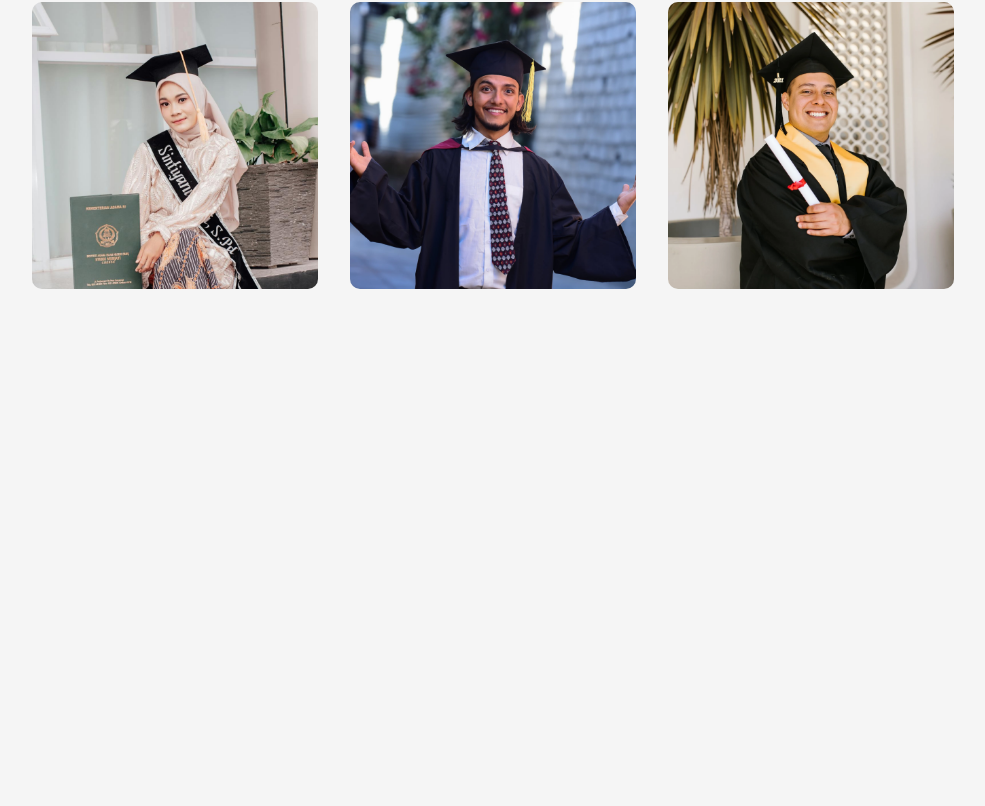
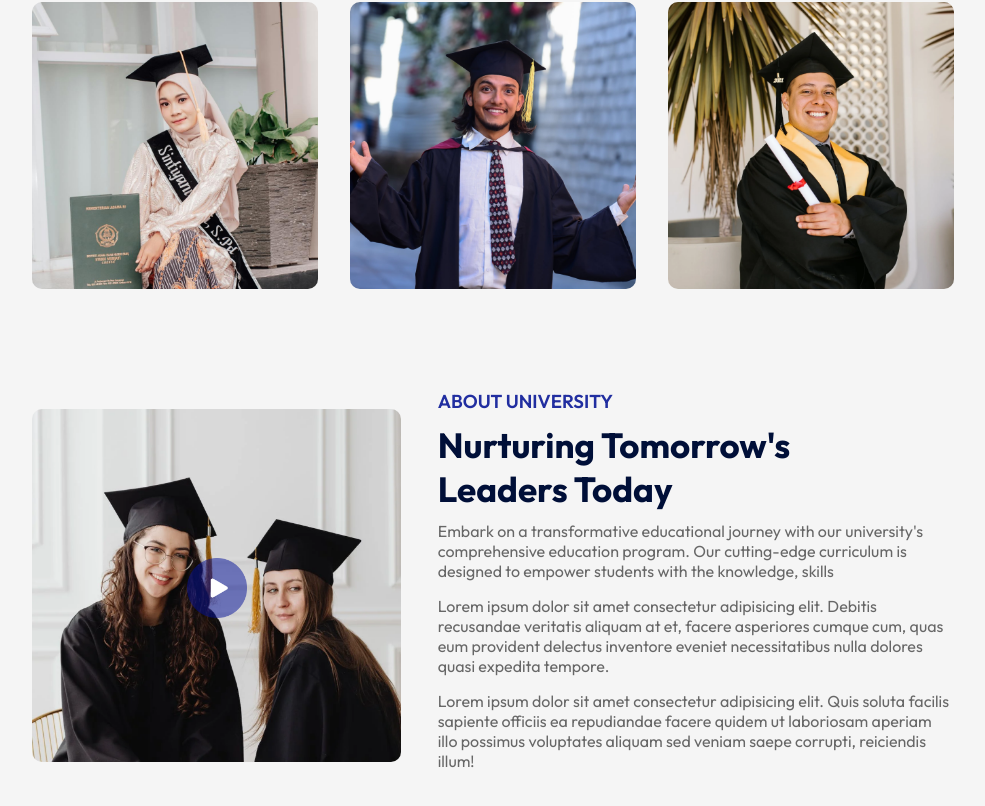
Before and after one commit to aditya-ghosh2992/Gymkhana-IITP, a React (Vite) app: page / in a window 1280 px wide. Shown: the part 1012-1818 px from the top of the page, without its empty margins (147-1132 px from the left). Before the commit the page ends 1381 px from the top, so only its background shows below. Built offline with nearby package versions, Linux system fonts and the light colour scheme.

Commit message:
add about section

```diff
--- a/src/App.jsx
+++ b/src/App.jsx
@@ -3,6 +3,7 @@ import Navbar from './Components/Navbar/Navbar'
 import Hero from './Components/Hero/Hero'
 import Programs from './Components/Programs/Programs'
 import Title from './Components/Title/Title'
+import About from './Components/About/About'
 
 
 const App = () => {
@@ -13,6 +14,7 @@ const App = () => {
       <div className="container">
         <Title subTitle='Our PROGRAM' title='What We Offer'/>
         <Programs/>
+        <About/>
       </div>
 
     </div>
--- /dev/null
+++ b/src/Components/About/About.css
@@ -0,0 +1,40 @@
+.about{
+    margin: 100px auto;
+    display: flex;
+    align-items: center;
+    justify-content: space-between;
+    width: 90%;
+}
+.about-left{
+    flex-basis: 40%;
+    position: relative;
+}
+.about-right{
+    flex-basis: 56%;
+}
+.about-img{
+    width: 100%;
+    border-radius: 10px;
+}
+.play-icon{
+    width: 60px;
+    position: absolute;
+    top: 50%;
+    left: 50%;
+    transform: translate(-50%,-50%);
+}
+.about h3{
+    font-weight: 600;
+    font-weight: 16px;
+    color: #212EA0;
+}
+.about h2{
+    font-size: 35px;
+    color: #000F38;
+    margin: 10px 0;
+    max-width: 400px;
+}
+.about p{
+    color: #676767;
+    margin-bottom: 15px;
+}
--- /dev/null
+++ b/src/Components/About/About.jsx
@@ -0,0 +1,25 @@
+import React from 'react'
+import './About.css'
+import about_img from '../../assets/about.png'
+import play_icon from '../../assets/play-icon.png'
+
+const About = () => {
+  return (
+    <div className='about'>
+        <div className="about-left">
+            <img src={about_img} alt="" className='about-img' />
+            <img src={play_icon} alt="" className='play-icon'/>
+        </div>
+        <div className="about-right">
+            <h3>ABOUT UNIVERSITY</h3>
+            <h2>Nurturing Tomorrow's Leaders Today</h2>
+            <p>Embark on a transformative educational journey with our university's comprehensive education program. Our cutting-edge curriculum is designed to empower students with the knowledge, skills</p>
+            <p>Lorem ipsum dolor sit amet consectetur adipisicing elit. Debitis recusandae veritatis aliquam at et, facere asperiores cumque cum, quas eum provident delectus inventore eveniet necessitatibus nulla dolores quasi expedita tempore.</p>
+            <p>Lorem ipsum dolor sit amet consectetur adipisicing elit. Quis soluta facilis sapiente officiis ea repudiandae facere quidem ut laboriosam aperiam illo possimus voluptates aliquam sed veniam saepe corrupti, reiciendis illum!</p>
+
+        </div>
+    </div>
+  )
+}
+
+export default About
```
